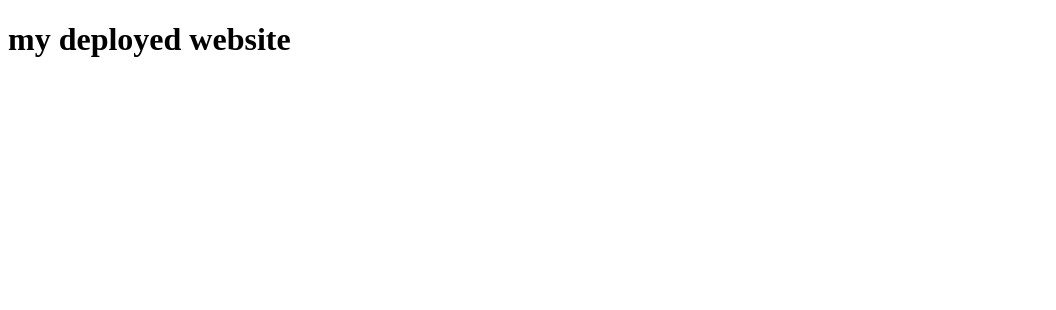
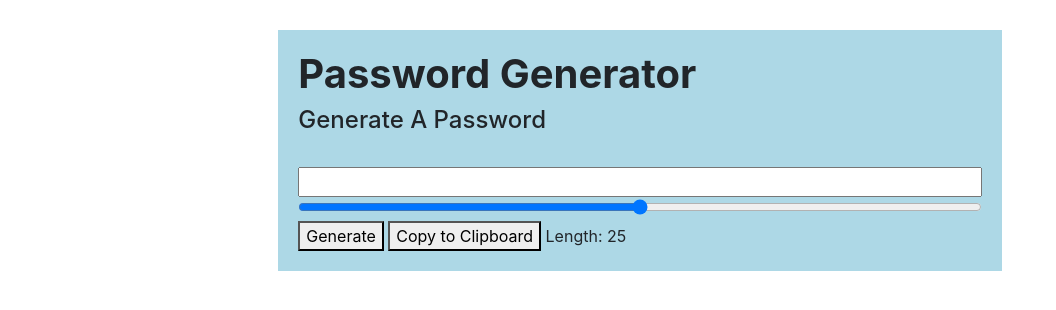
Before and after one commit to madridm1/homework3, a plain HTML site: page index.html in a window 1280 px wide. Shown: the whole page, without its empty margins (0-1056 px from the left). Drawn offline with nearby package versions, Linux system fonts and the light colour scheme.

Commit message:
password generator

```diff
--- a/index.html
+++ b/index.html
@@ -1,12 +1,95 @@
 <!DOCTYPE html>
 <html lang="en">
-<head>
-    <meta charset="UTF-8">
-    <meta name="viewport" content="width=device-width, initial-scale=1.0">
-    <meta http-equiv="X-UA-Compatible" content="ie=edge">
-    <title>Document</title>
-</head>
-<body>
-    <h1>my deployed website</h1>
-</body>
-</html>
+  <head>
+    <meta charset="UTF-8" />
+    <meta name="viewport" content="width=device-width, initial-scale=1.0" />
+    <meta http-equiv="X-UA-Compatible" content="ie=edge" />
+    <title>Password Generator</title>
+
+    <link rel="stylesheet" href="https://stackpath.bootstrapcdn.com/bootstrap/4.3.1/css/bootstrap.min.css" integrity="sha384-ggOyR0iXCbMQv3Xipma34MD+dH/1fQ784/j6cY/iJTQUOhcWr7x9JvoRxT2MZw1T" crossorigin="anonymous">
+    <link rel="stylesheet" href="styles.css">
+    <script src="script.js"></script>
+
+  </head>
+  <body>
+
+
+</div>
+      <div class="container">
+
+          <div class="row">
+
+
+              <div class="col-lg-8 col-sm-12 mx-auto">
+
+                  <div class="content">
+                      <h1><b>Password Generator</b></h1>
+                      <h4>Generate A Password </h4>
+                      <br />
+                      <input type="text" id="display">
+                      <br />
+                      <input type="range" min="8" max="128" name="slider" id="slider">
+                      <br />
+                      <button onclick="generate()">Generate</button>
+                      <button onclick="copyPassword()">Copy to Clipboard</button>
+                      <div id="length"></div>
+                  </div>
+
+              </div>
+
+          </div>
+
+      </div>
+      <script src="script.js"></script>
+  </body>
+  </html>
+
+
+
+
+
+
+
+    <!-- </head>
+  <body>
+
+    <nav class="navbar navbar-none bg-none">
+        <a class="navbar-brand" href="#"><h1>Pasword Generator</h1></a>
+    </nav>
+
+    <header>
+            <h1>Password Generator</h1>
+          </header>
+
+
+    <div class="container">
+        <div class="row">
+
+            <div class = "col-lg-8 col-sm-12 mx-auto">
+
+                <div class = "content">
+                    <h2>Generate A Password</h2>
+                    <br />
+                    <input type = "text" id = "display">
+                    <br />
+            <div class="col-lg-8 col-sm-12 mx-auto">
+                    <button id = "generate">Generate Password</button>
+                    <b> Password Length 1-128:</b><input type = "text" name = "Length" value = "8">
+                    <button id = "copy">Copy to Clipboard</button>
+                    <div id = "length"></div>
+                </div>
+
+            </div>
+
+        </div>
+
+    </div>
+
+
+
+    <h2>Generate a Password</h2>
+
+
+
+  </body>
+</html> -->
--- /dev/null
+++ b/script.js
@@ -0,0 +1,49 @@
+//generate random password
+function generate(){
+
+    //set password length/complexity
+    let complexity = document.getElementById("slider").value;
+
+    //possible password values
+    let values = "ABCDEFGHIJKLMNOPQRSTUVWZYZabcdefghijklmnopqrstuvwxyz1234567890!@#$%^&*()_+";
+
+    let password = "";
+
+    //create for loop to choose password characters
+    for(var i = 0; i <= complexity; i++){
+        password = password + values.charAt(Math.floor(Math.random() * Math.floor(values.length - 1)));
+    }
+
+    //add password to textbox/display area
+    document.getElementById("display").value = password;
+
+    //add password to previously generated passwords section
+    document.getElementById("lastNums").innerHTML += password + "<br />";
+
+}
+
+//set default length display of 25
+document.getElementById("length").innerHTML = "Length: 25";
+
+//function to set length based on slider position
+document.getElementById("slider").oninput = function(){
+
+    if(document.getElementById("slider").value > 0){
+        document.getElementById("length").innerHTML = "Length: " + document.getElementById("slider").value;
+    }
+    else{
+        document.getElementById("length").innerHTML = "Length: 1";
+    }
+
+}
+
+//function to copy password to clipboard
+function copyPassword(){
+
+    document.getElementById("display").select();
+
+    document.execCommand("Copy");
+
+    alert("Password copied to clipboard!");
+
+}
--- /dev/null
+++ b/styles.css
@@ -0,0 +1,32 @@
+.box {
+    padding-top: 0;
+    padding-right: 30px;
+    padding-bottom: 40px;
+    padding-left: 4em;
+  }
+
+  .container {
+    padding: 20px;
+  }
+
+
+.content{
+    margin-top: 10px;
+    margin-bottom: 10px;
+    background-color: lightblue;
+    padding: 20px;
+    width: 100%;
+}
+
+#display{
+    width: 100%;
+}
+
+#slider{
+    width: 100%;
+}
+
+#length{
+    display: inline-block;
+    width: 100px;
+}
```
